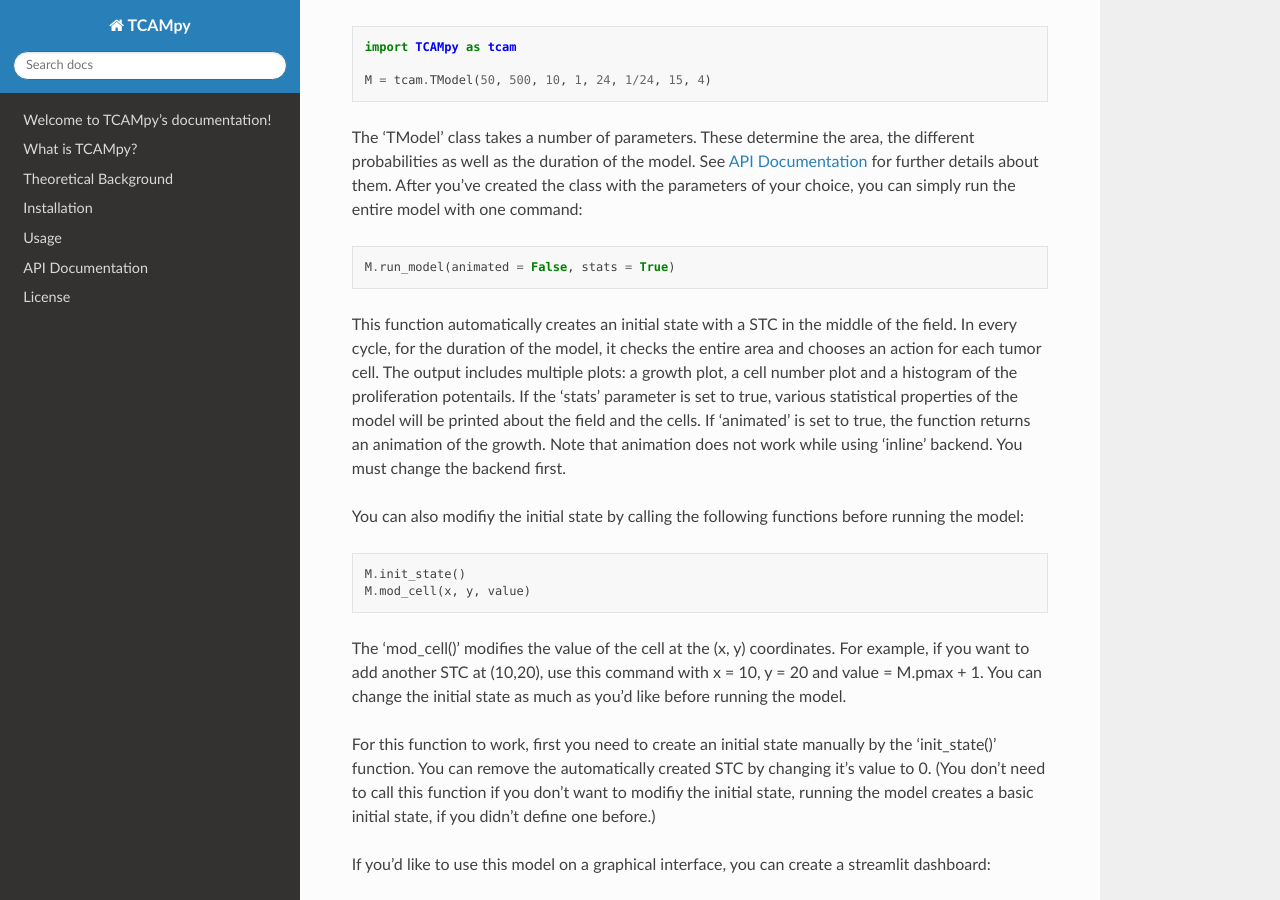
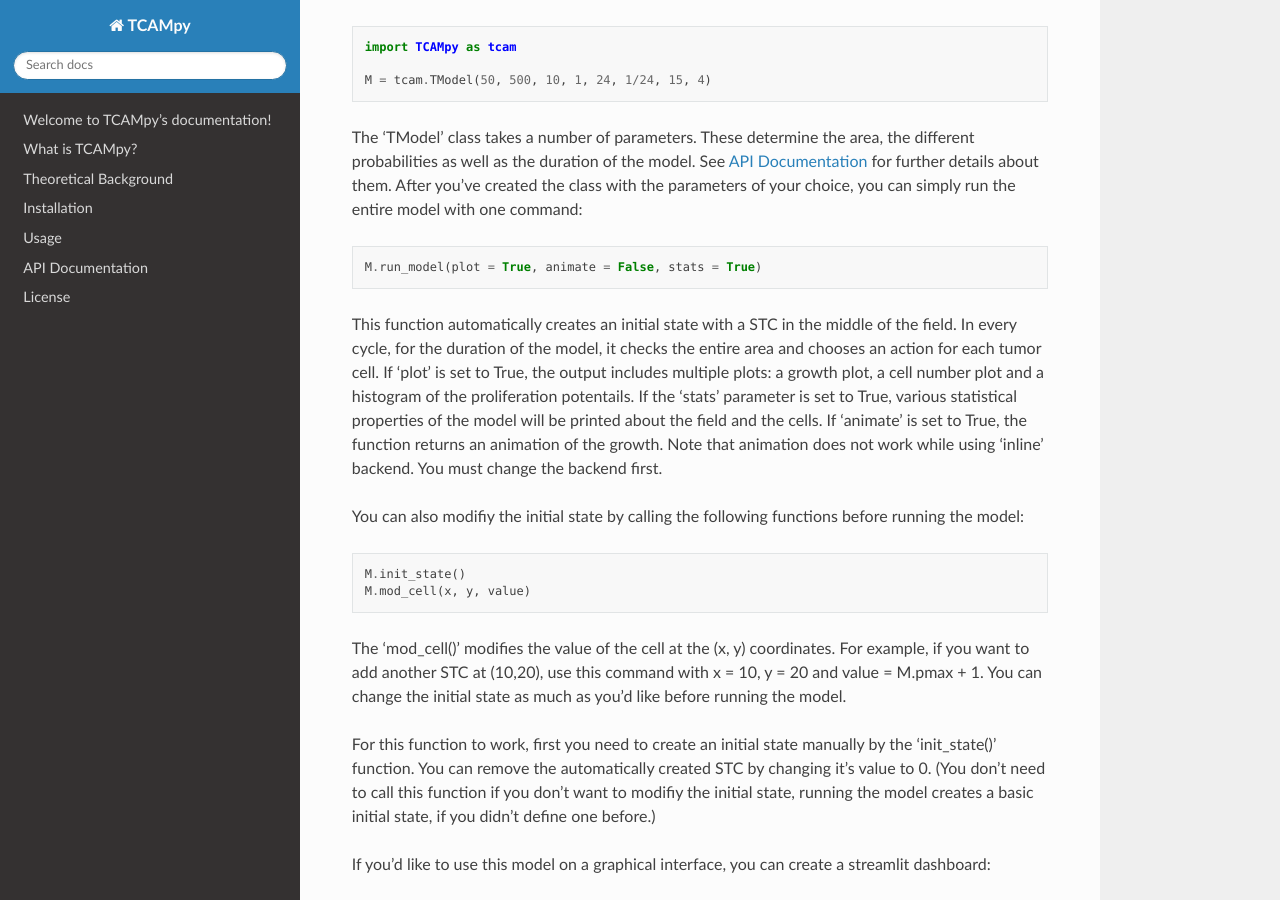
Before and after one commit to Fetasalyt/TCAMpy, a Sphinx documentation site: the page built from docs/index.rst, in a window 1280 px wide and 900 px high, scrolled down 1434 px. Built offline with Sphinx 7.4.7 and the Read the Docs theme 3.1.0, drawn with Linux system fonts in a browser that asks for light colours; pages that are not in the unit, such as notebooks, are missing from menus.

Commit message:
Update index.rst
- Fix example code

```diff
--- a/docs/index.rst
+++ b/docs/index.rst
@@ -71,12 +71,12 @@ choice, you can simply run the entire model with one command:
 
 .. code-block:: python
 
-    M.run_model(animated = False, stats = True)
+    M.run_model(plot = True, animate = False, stats = True)
 
 This function automatically creates an initial state with a STC in the middle of the field. In every cycle, for the duration
-of the model, it checks the entire area and chooses an action for each tumor cell. The output includes multiple plots:
-a growth plot, a cell number plot and a histogram of the proliferation potentails. If the 'stats' parameter is set to true,
-various statistical properties of the model will be printed about the field and the cells. If 'animated' is set to true, the
+of the model, it checks the entire area and chooses an action for each tumor cell. If 'plot' is set to True, the output includes multiple plots:
+a growth plot, a cell number plot and a histogram of the proliferation potentails. If the 'stats' parameter is set to True,
+various statistical properties of the model will be printed about the field and the cells. If 'animate' is set to True, the
 function returns an animation of the growth. Note that animation does not work while using 'inline' backend. You must change
 the backend first.
 
```
